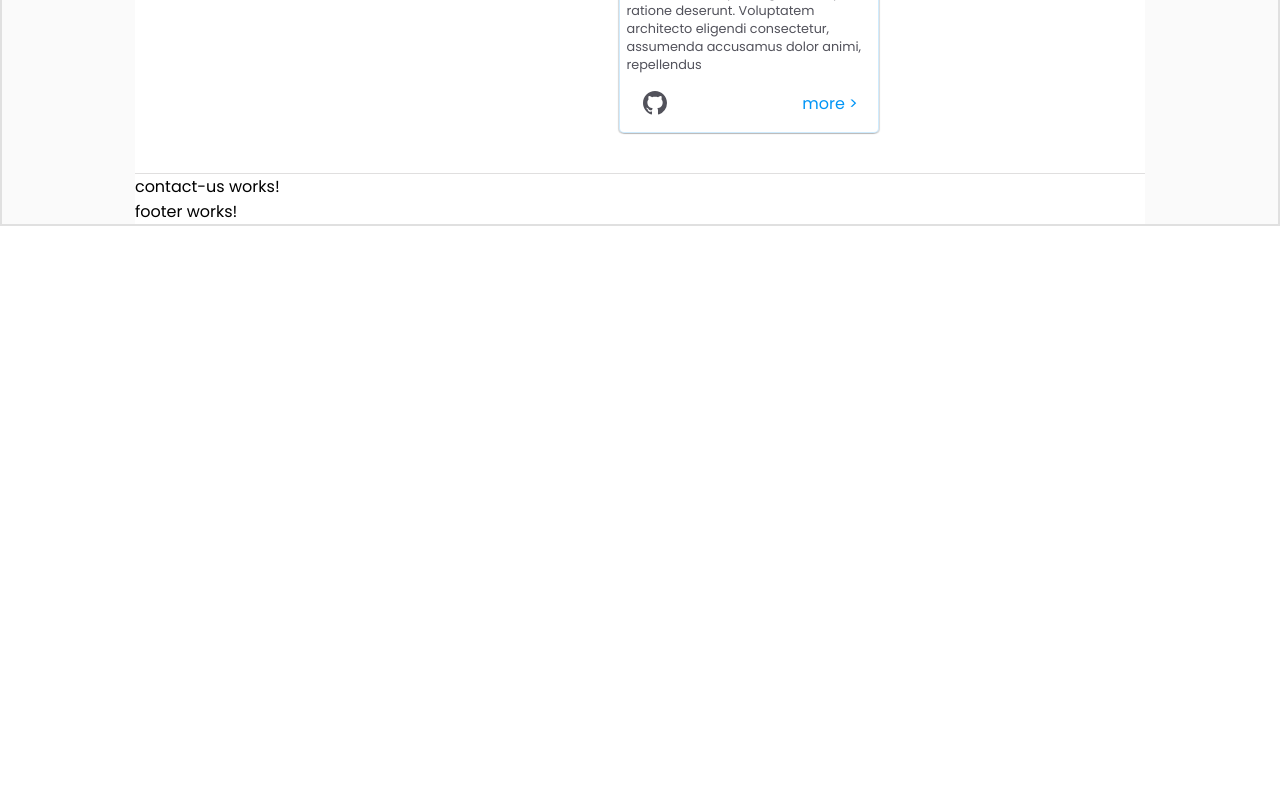
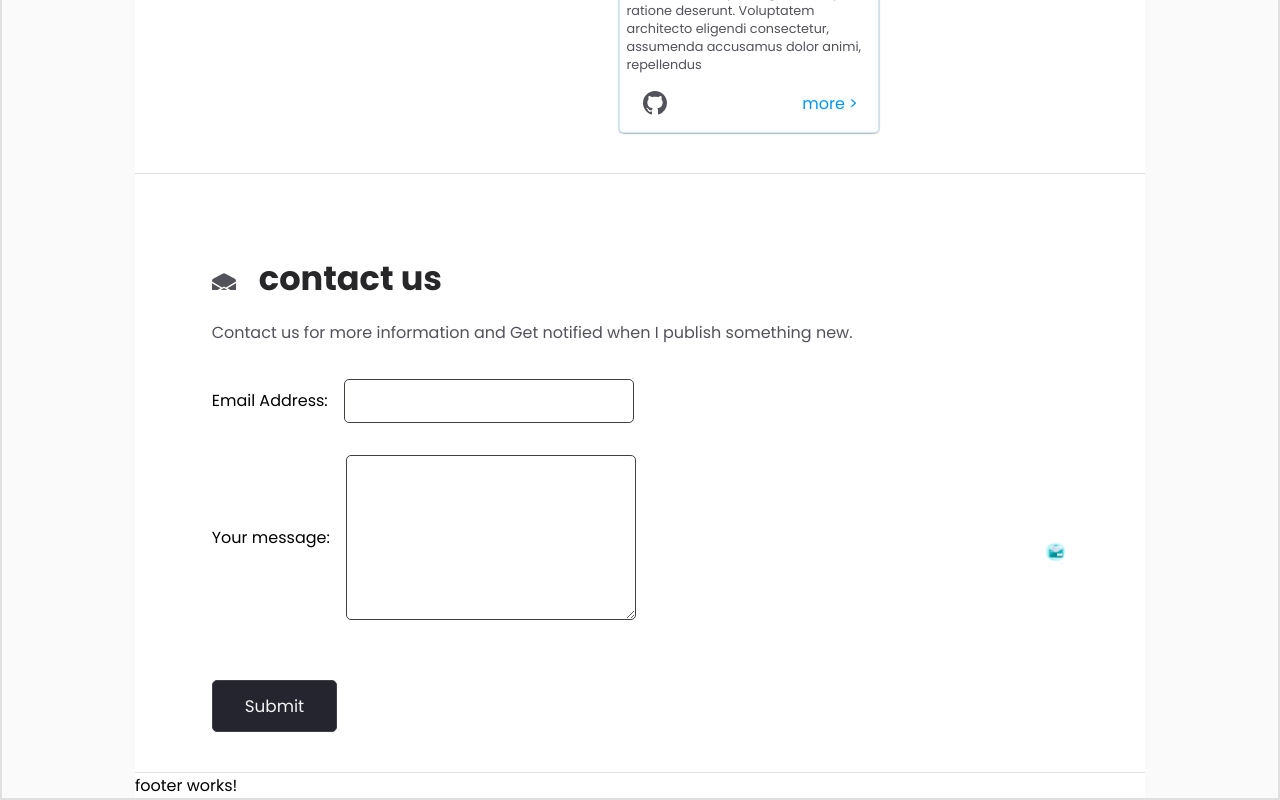
Before and after one commit to Yehia-Ahmad/Dev-Yehia, an Angular app: page / in a window 1280 px wide. Shown: the part 2718-3518 px from the top of the page. Before the commit the page ends 2944 px from the top, so only its background shows below. Built offline with nearby package versions, Linux system fonts and the light colour scheme.

Commit message:
Add contact section

```diff
--- a/src/app/components/contact-us/contact-us.component.html
+++ b/src/app/components/contact-us/contact-us.component.html
@@ -1 +1,26 @@
-<p>contact-us works!</p>
+<section id="contact-us">
+  <h1 class="title" [ngClass]="classesTitle">
+    <mat-icon svgIcon="mail" class="icon-envelope" [ngClass]="classesSubtitle"></mat-icon>
+    contact us
+  </h1>
+  <p class="sub-title" [ngClass]="classesSubtitle">Contact us for more information and Get notified when I publish
+    something new.</p>
+  <div class="mail-box flex">
+    <form>
+      <div class="form-control flex" [ngClass]="classesInput">
+        <label for="email">Email Address:</label>
+        <input autocomplete="off" required="" type="email" name="email" id="email">
+      </div>
+      <div class="form-control flex" [ngClass]="classesInput">
+        <label for="email">Your message:</label>
+        <textarea required="" name="message" id="message"></textarea>
+      </div>
+      <button type="submit" class="submit">Submit</button>
+    </form>
+    <div class=" animation">
+      <div class="contact-animation">
+        <mat-icon svgIcon="mail-animation" class="icon-mail"></mat-icon>
+      </div>
+    </div>
+  </div>
+</section>
--- a/src/app/components/contact-us/contact-us.component.scss
+++ b/src/app/components/contact-us/contact-us.component.scss
@@ -0,0 +1,120 @@
+@import "../../../global-variables";
+@import "../../../global-mixins";
+
+#contact-us {
+  padding: 0 $container-padding;
+  padding-top: 5rem;
+  gap: 2.64rem;
+  align-items: start;
+  border-bottom: 1px solid rgba(203, 200, 200, 0.586);
+  padding-bottom: 2.5rem;
+}
+
+.flex {
+  display: flex;
+  align-items: center;
+}
+
+.title {
+  font-size: 2.1rem;
+  margin-bottom: 1rem;
+
+  &>.icon-envelope {
+    margin-right: 1rem;
+    font-size: 1.8rem;
+  }
+}
+
+.sub-title {
+  margin-bottom: 2rem;
+  line-height: 1.65rem;
+}
+
+.mail-box {
+  justify-content: space-between;
+}
+
+section.contact-us label {
+  color: $dark-subtitle;
+}
+
+#email,
+#message {
+  all: unset;
+  // background-color: rgba(63, 63, 70, 0.15);
+  background-color: rgba(63, 63, 70, 0);
+  border: 1px solid rgb(63 63 70);
+  width: 16rem;
+  padding: 0.5rem 1rem;
+  margin-left: 1rem;
+  border-radius: 5px;
+  transition: 0.3s;
+  font-size: 1.1rem;
+
+  &:focus {
+    outline: none;
+    border: 1px solid $dark-blue;
+  }
+
+  &:hover {
+    outline: none;
+    border: 1px solid $dark-blue;
+  }
+
+}
+
+#message {
+  height: 147px;
+  min-height: 9rem;
+  resize: vertical;
+}
+
+.form-control {
+  margin-bottom: 2rem;
+}
+
+.submit {
+  cursor: pointer;
+  background-color: rgba(36, 37, 46, 1);
+  padding: 0.75rem 2rem;
+  text-align: center;
+  font-size: 1.05rem;
+  text-transform: capitalize;
+  border-radius: 5px;
+  transition: 0.3s;
+  margin-top: 1.8rem;
+  border: 1px solid rgb(63 63 70);
+  color: $dark-title;
+}
+
+.dark-mode-title {
+  color: $dark-title;
+}
+
+.dark-mode-input {
+
+  #email,
+  #message {
+    background-color: rgba(63, 63, 70, 0.15);
+  }
+}
+
+.light-mode-input {
+
+  #email,
+  #message {
+    background-color: rgba(63, 63, 70, 0);
+  }
+}
+
+.light-mode-title {
+  color: $light-title;
+}
+
+.dark-mode-subtitle {
+  color: $dark-subtitle;
+}
+
+.light-mode-subtitle {
+  color: $light-subtitle;
+}
--- a/src/app/components/contact-us/contact-us.component.ts
+++ b/src/app/components/contact-us/contact-us.component.ts
@@ -1,4 +1,7 @@
 import { Component } from '@angular/core';
+import { MatIconRegistry } from '@angular/material/icon';
+import { DomSanitizer } from '@angular/platform-browser';
+import { DarkModeService } from 'src/app/services/dark-mode.service';
 
 @Component({
   selector: 'app-contact-us',
@@ -6,5 +9,40 @@ import { Component } from '@angular/core';
   styleUrls: ['./contact-us.component.scss']
 })
 export class ContactUsComponent {
+  classesBlue: any;
+  classesIcons: any;
+  classesTitle: any;
+  classesSubtitle: any;
+  isDarkMode: any;
+  classesInput: any;
+
+  constructor(private darkModeService: DarkModeService, private matIconRegistry: MatIconRegistry, private domSanitizer: DomSanitizer) {
+    this.matIconRegistry.addSvgIcon(
+      'mail',
+      this.domSanitizer.bypassSecurityTrustResourceUrl('assets/icons/mailme.svg')
+    );
+    this.matIconRegistry.addSvgIcon(
+      'mail-animation',
+      this.domSanitizer.bypassSecurityTrustResourceUrl('assets/icons/mail-animation.svg')
+    );
+  }
+
+  ngOnInit(): void {
+    this.darkModeService.isDarkMode.subscribe((res: boolean) => {
+      this.isDarkMode = res;
+      this.classesTitle = {
+        'dark-mode-title': this.isDarkMode,
+        'light-mode-title': !this.isDarkMode,
+      };
+      this.classesSubtitle = {
+        'dark-mode-subtitle': this.isDarkMode,
+        'light-mode-subtitle': !this.isDarkMode,
+      };
+      this.classesInput = {
+        'dark-mode-input': this.isDarkMode,
+        'light-mode-input': !this.isDarkMode,
+      };
+    });
+  }
 
 }
```
Also changed, not shown: src/assets/icons/mail-animation.svg (added), src/assets/icons/mailme.svg (added).
